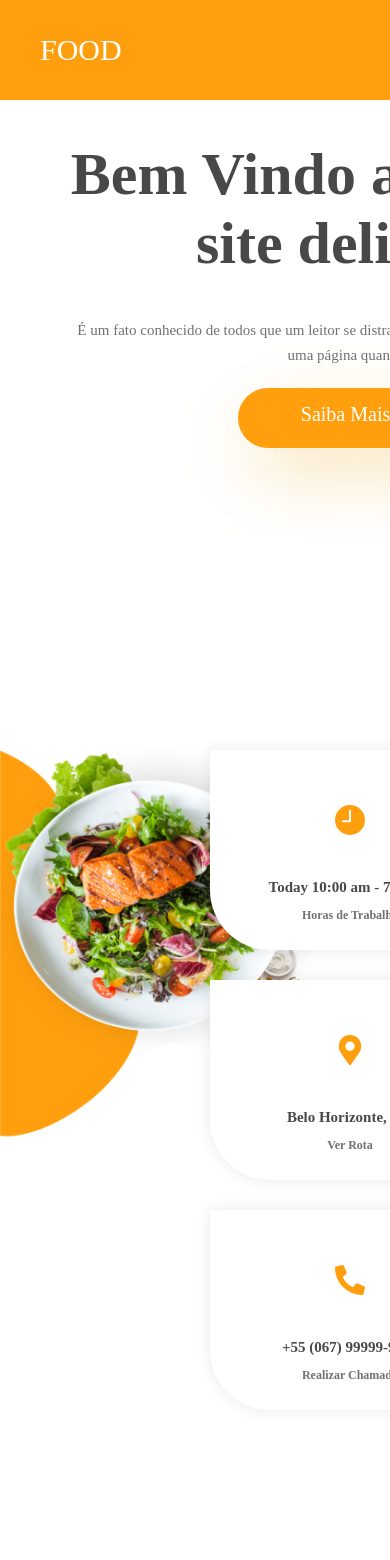
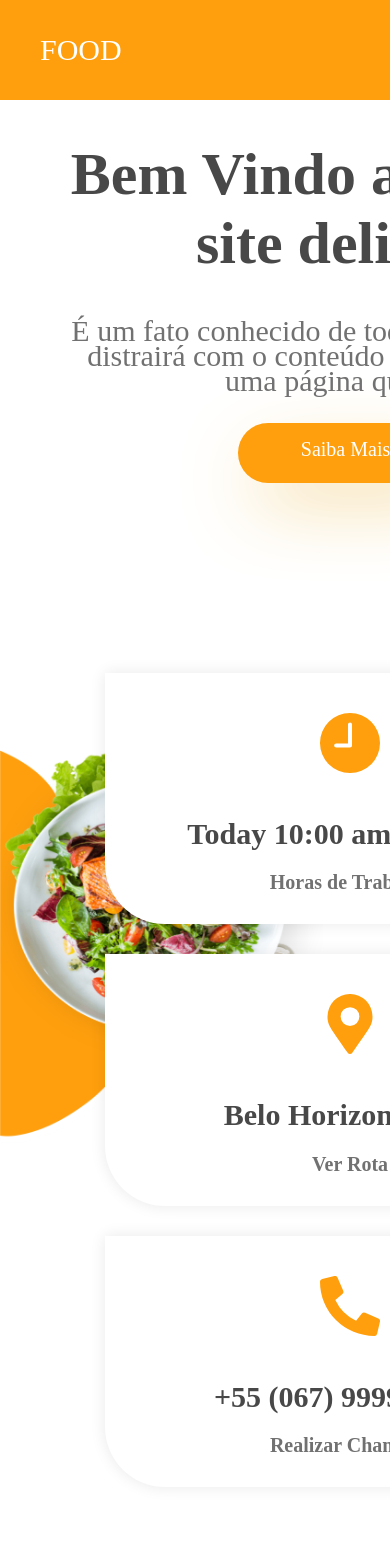
Before and after one commit to edufsantos/web-food-design, a React (Create React App) app: page / in a window 390 px wide. Shown: the top 1560 px of the page. Built offline with nearby package versions, Linux system fonts and the light colour scheme; a web font is replaced by a local one.

Commit message:
Aumentando o tamanho dos componentes em tela no device

```diff
--- a/src/App.css
+++ b/src/App.css
@@ -267,7 +267,7 @@ header{
     background: #ffffff;
   }
   .border-top{
-    padding-top: 150px;
+    padding-top: 250px;
   }
   .main-header .burger{
     display: block;
@@ -278,29 +278,36 @@ header{
   }
   .nav-bar ul{
     position: absolute;
-    right: -88px;
     top: 2vh;
-    height: 225px;
+    right: 380px;
+    height: 30vh;
     border-radius: 0 0 0 60px;
     background-color: #FF9F0D;
     color: #fff;
     display: flex;
     flex-direction: column;
     align-items: center;
-    width:200px;
+    width: 668px;
     transform: translateX(100%);
     transition: transform .3s ease-in;
   }
   .nav-bar ul li:first-child{
     margin-top: 10px;
   }
-  .nav-bar ul li{
+  .nav-bar nav ul li{
     box-sizing: border-box;
     padding: 10px;
+    font-size: 30px;
+  }
+  .nav-bar nav ul  img{
+    display: none;
   }
   .main-header h1{
     color:#fff;
     padding: 0;
+  }
+  .conteudo-header p{
+    font-size: 30px;
   }
   .main-header{
     box-sizing: border-box;
--- a/src/components/Work/styles.css
+++ b/src/components/Work/styles.css
@@ -73,8 +73,43 @@
   }.component-work{
     height: 1300px;
   }
+  .component-work span{
+    font-size: 20px;
+  }
+  .component-work p  {
+    font-size: 20px;
+  }
   .carts-work{
-    width: 300px;
-    margin-bottom: 30px;
+    width: 70%;
+    margin: 0 0 40px 0 ;
+
+    height: 400px;
+  }
+  .carts-work h1{
+    font-size: 30px;
+  }
+  .carts-work p{
+
+    margin: 0 auto;
+    font-size: 20px;
+    padding-bottom: 30px ;
+  }
+
+}
+@media only screen and (max-width: 450px) {
+  .component-work{
+    height: 1400px;
+  }
+  .component-work p {
+    box-sizing: border-box;
+    padding-bottom:100px ;
+  }
+  .carts-work h1{
+    font-size: 30px;
+  }
+  .carts-work p{
+    margin: 0 auto;
+    font-size: 20px;
+    padding-bottom: 30px ;
   }
 }
--- a/src/components/header/index.js
+++ b/src/components/header/index.js
@@ -16,6 +16,7 @@ function HeaderTwo() {
               de uma página quando estiver examinando sua diagramação.</p>
           </div>
           <div className="btns-play">
+
             <button className="btn-learn">Learn More</button>
             <a href="#"><img src={play} alt=""/>Watch Video</a>
           </div>
--- a/src/components/section1/styles.css
+++ b/src/components/section1/styles.css
@@ -61,7 +61,20 @@
     flex-direction: column;
   }
   .times .carts{
-    width: 40%;
+
+    width: 70%;
+    height: 400px;
     margin-bottom: 30px;
   }
+  .times .carts h1{
+    font-size: 30px;
+  }
+  .times .carts img{
+    height: 60px;
+    width: 60px;
+  }
+  .times .carts p{
+      font-size: 20px;
+      padding-bottom: 10px;
+  }
 }
```
